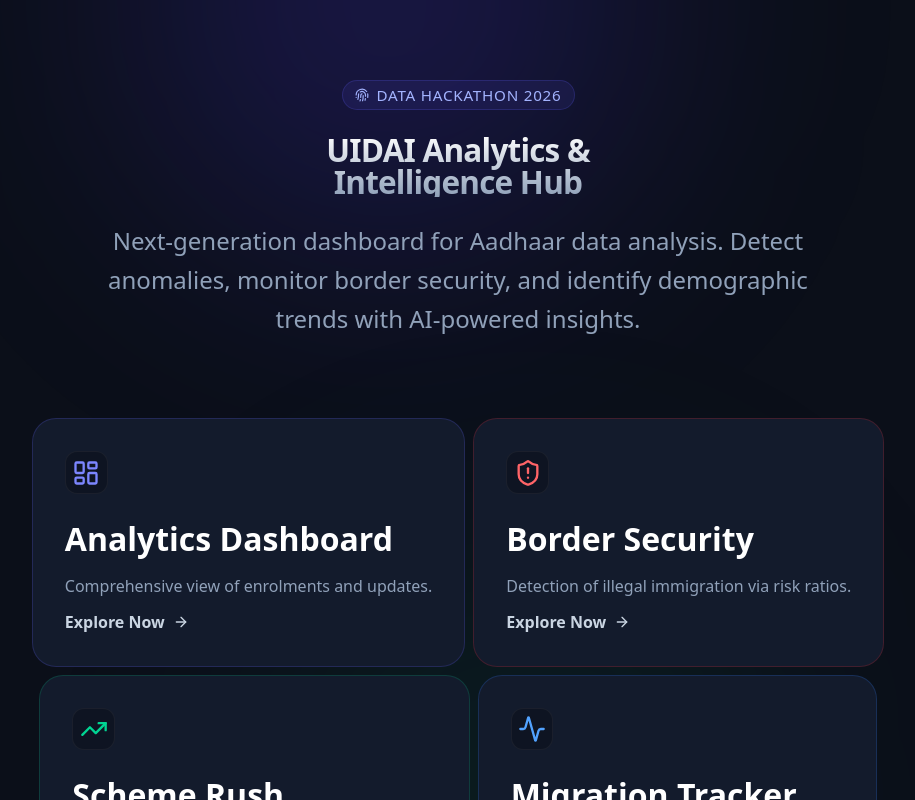
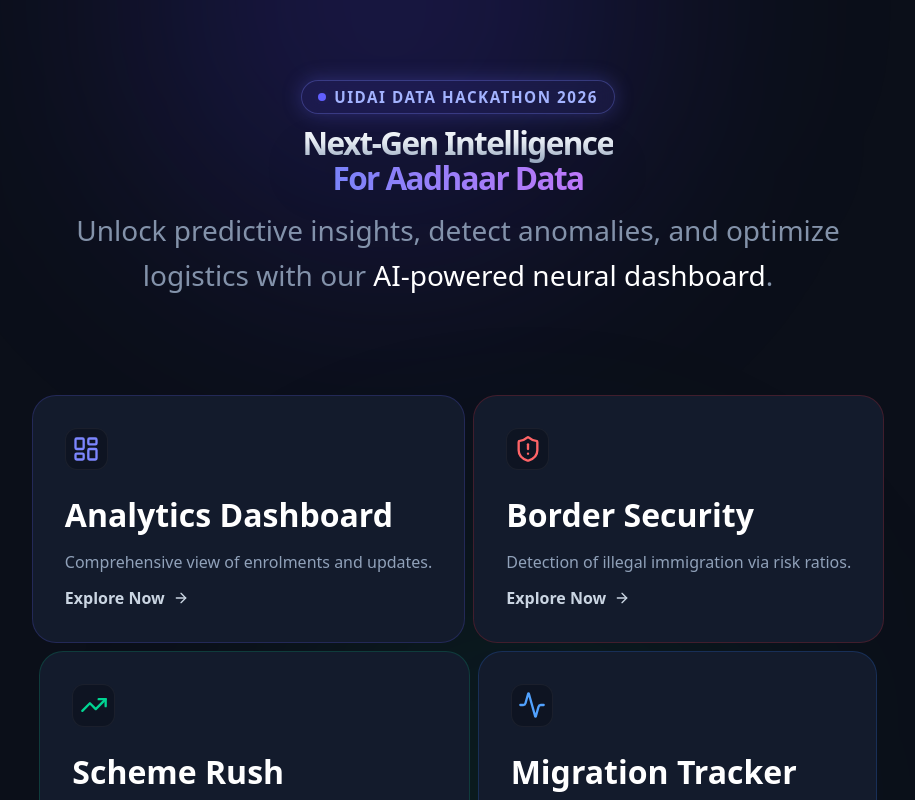
Before and after one commit to iamaako/uidai-aadhar-data-hackathon, a Next.js app in the folder dashboard/: page / in a window 1280 px wide. Shown: the top 800 px of the page, without its empty margins (182-1097 px from the left). Built offline with nearby package versions, Linux system fonts and the light colour scheme.

Commit message:
Enhanced Landing Page Header Design

```diff
--- a/dashboard/src/components/LandingPage.tsx
+++ b/dashboard/src/components/LandingPage.tsx
@@ -19,19 +19,36 @@
 
                 {/* Hero Section */}
                 <motion.div
-                    initial={{ opacity: 0, y: 20 }}
+                    initial={{ opacity: 0, y: 30 }}
                     animate={{ opacity: 1, y: 0 }}
-                    transition={{ duration: 0.8 }}
-                    className="text-center mb-20 max-w-3xl"
+                    transition={{ duration: 1, ease: "easeOut" }}
+                    className="text-center mb-24 max-w-5xl relative z-10"
                 >
-                    <div className="inline-flex items-center gap-2 px-3 py-1 rounded-full bg-indigo-500/10 border border-indigo-500/20 text-indigo-300 text-xs font-medium uppercase tracking-wider mb-6">
-                        <Fingerprint size={14} /> Data Hackathon 2026
-                    </div>
-                    <h1 className="text-5xl md:text-7xl font-bold tracking-tight mb-6 bg-gradient-to-b from-white to-slate-400 bg-clip-text text-transparent">
-                        UIDAI Analytics & <br />Intelligence Hub
+                    <motion.div
+                        initial={{ scale: 0.9, opacity: 0 }}
+                        animate={{ scale: 1, opacity: 1 }}
+                        transition={{ delay: 0.2, duration: 0.8 }}
+                        className="inline-flex items-center gap-2 px-4 py-1.5 rounded-full bg-indigo-500/10 border border-indigo-400/30 text-indigo-300 text-xs font-bold uppercase tracking-widest mb-8 shadow-[0_0_20px_rgba(99,102,241,0.3)] backdrop-blur-md"
+                    >
+                        <span className="relative flex h-2 w-2">
+                            <span className="animate-ping absolute inline-flex h-full w-full rounded-full bg-indigo-400 opacity-75"></span>
+                            <span className="relative inline-flex rounded-full h-2 w-2 bg-indigo-500"></span>
+                        </span>
+                        UIDAI Data Hackathon 2026
+                    </motion.div>
+
+                    <h1 className="text-6xl md:text-8xl font-black tracking-tighter mb-8 leading-[1.1]">
+                        <span className="bg-gradient-to-b from-white via-slate-200 to-slate-400 bg-clip-text text-transparent drop-shadow-2xl">
+                            Next-Gen Intelligence
+                        </span>
+                        <br />
+                        <span className="bg-gradient-to-r from-indigo-400 via-purple-400 to-indigo-400 bg-clip-text text-transparent bg-[length:200%_auto] animate-text-gradient">
+                            For Aadhaar Data
+                        </span>
                     </h1>
-                    <p className="text-lg text-slate-400 leading-relaxed">
-                        Next-generation dashboard for Aadhaar data analysis. Detect anomalies, monitor border security, and identify demographic trends with AI-powered insights.
+
+                    <p className="text-xl md:text-2xl text-slate-400/90 leading-relaxed max-w-3xl mx-auto font-light">
+                        Unlock predictive insights, detect anomalies, and optimize logistics with our <span className="text-white font-medium">AI-powered neural dashboard</span>.
                     </p>
                 </motion.div>
 
```
